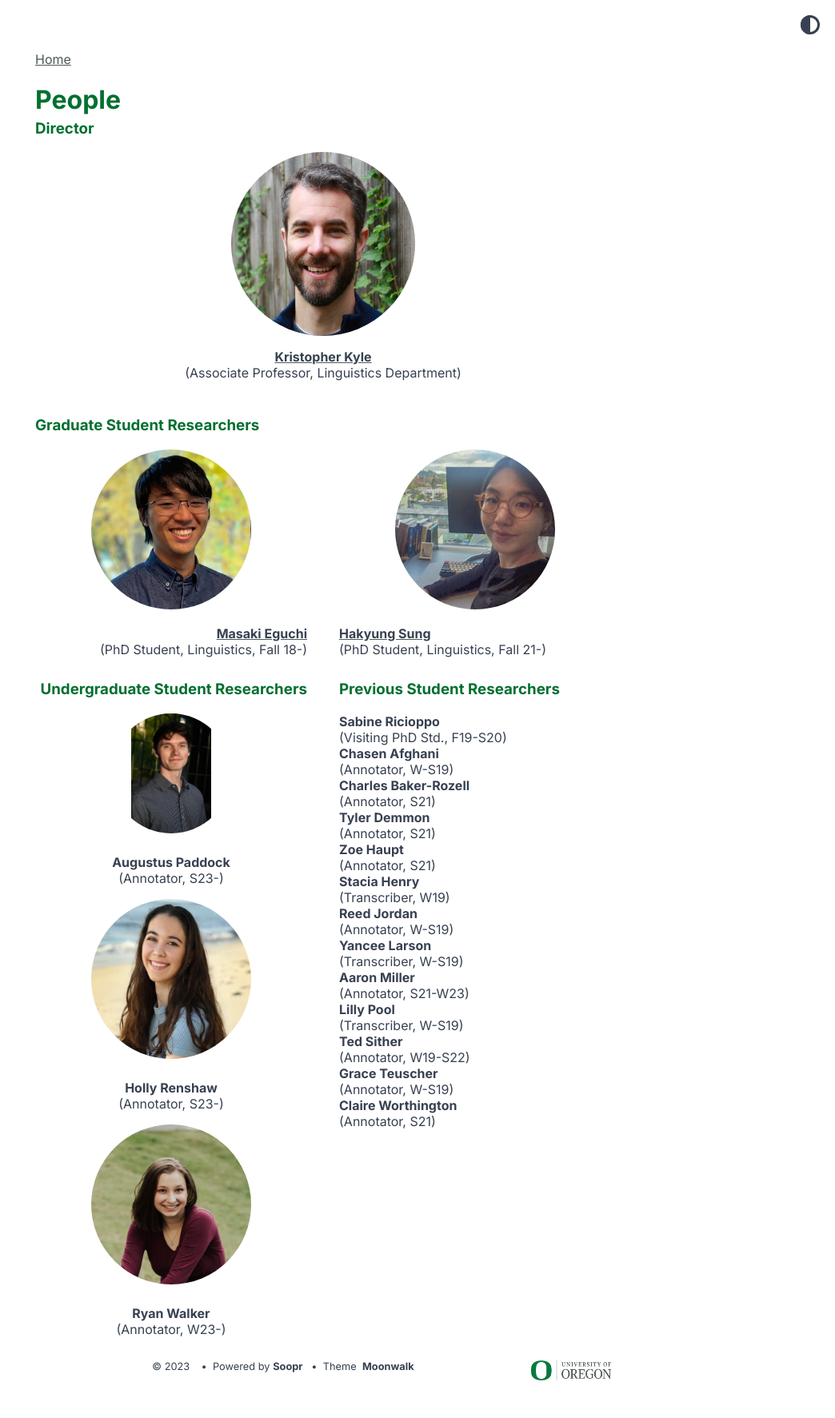
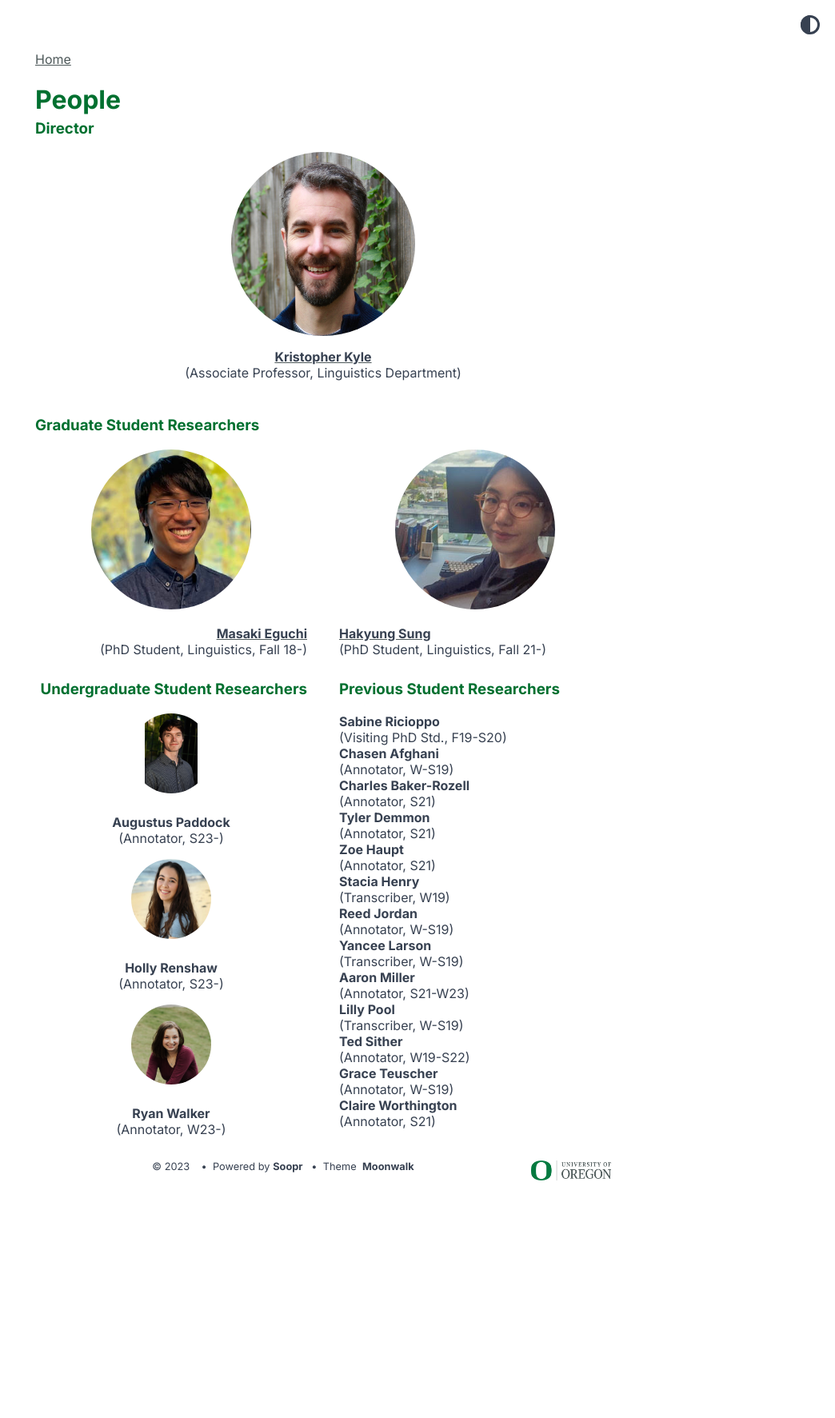
Before and after one commit to LCR-ADS-Lab/LCR-ADS-Home, a Jekyll site: the page built from docs/People.md, in a window 1280 px wide. Shown: the whole page at 80% size, without its empty margins (236-1280 px from the left). Built offline with Jekyll 4.4.1, drawn with Linux system fonts in a browser that asks for light colours; after the commit the page ends 1523 px from its top, so only the background shows below that.

Commit message:
Update People.md

```diff
--- a/docs/People.md
+++ b/docs/People.md
@@ -47,8 +47,8 @@ title: People
   <div style="flex: 1; padding-right: 20px; text-align: right;">
     <h3>Undergraduate Student Researchers</h3>
     <div style="display: flex; flex-direction: column; align-items: center;">
-      <div style="height: 150px; width: 150px; overflow: hidden; border-radius: 50%; margin-bottom: 10px;">
-        <img src="/images/gus.jpeg" style="height: 100%;">
+      <div style="height: 100px; width: 100px; overflow: hidden; border-radius: 50%; margin-bottom: 10px;">
+        <img src="images/gus.jpeg" style="height: 100%;">
       </div>
       <p style="text-align: center;">
         <strong>Augustus Paddock</strong><br>
@@ -56,8 +56,8 @@ title: People
       </p>
     </div>
     <div style="display: flex; flex-direction: column; align-items: center;">
-      <div style="height: 200px; width: 200px; overflow: hidden; border-radius: 50%; margin-bottom: 10px;">
-        <img src="/images/holly.jpg" style="height: 100%;">
+      <div style="height: 100px; width: 100px; overflow: hidden; border-radius: 50%; margin-bottom: 10px;">
+        <img src="images/holly.jpg" style="height: 100%;">
       </div>
       <p style="text-align: center;">
         <strong>Holly Renshaw</strong><br>
@@ -65,8 +65,8 @@ title: People
       </p>
     </div>
     <div style="display: flex; flex-direction: column; align-items: center;">
-      <div style="height: 200px; width: 200px; overflow: hidden; border-radius: 50%; margin-bottom: 10px;">
-        <img src="/images/ryan.jpg" style="height: 100%;">
+      <div style="height: 100px; width: 100px; overflow: hidden; border-radius: 50%; margin-bottom: 10px;">
+        <img src="images/ryan.jpg" style="height: 100%;">
       </div>
       <p style="text-align: center;">
         <strong>Ryan Walker</strong><br>
```
